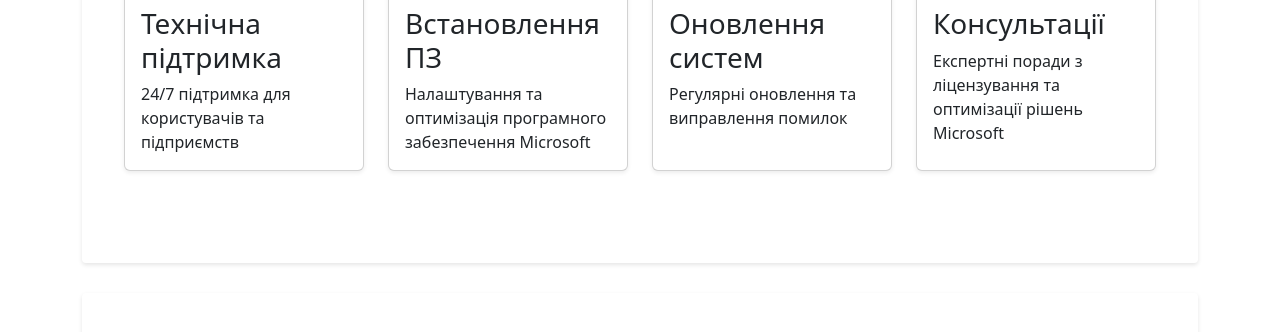
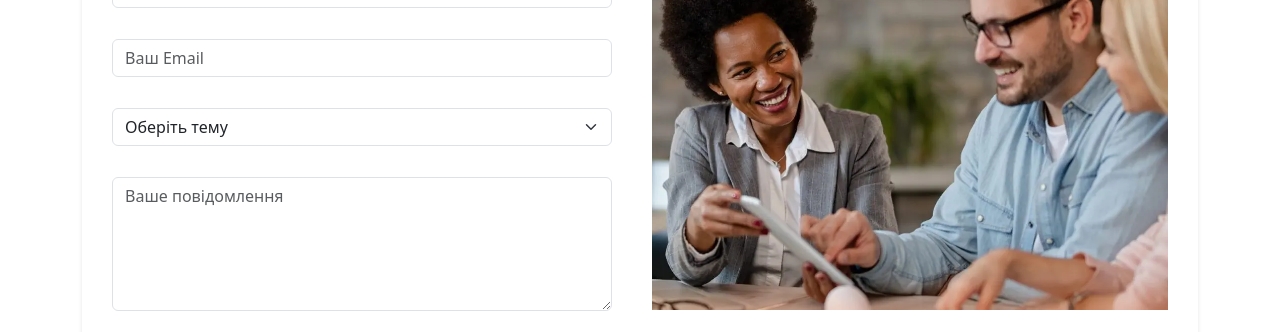
Before and after one commit to roman-zvir/microsoft-lviv, a plain HTML site: page support.html in a window 1280 px wide. Shown: the part 242-574 px from the top of the page. Drawn offline with Linux system fonts and the light colour scheme.

Commit message:
Update support.html

```diff
--- a/support.html
+++ b/support.html
@@ -39,47 +39,7 @@
     <!--MAIN CONTENT-->
     <main class="container">
 
-<!--SERVICES SECTION-->
-    <section id="services" class="section py-5">
-        <div class="container">
-            <h2>Наші послуги</h2>
-            <div class="row">
-                <div class="col-lg-3 col-md-6 mb-4">
-                    <div class="card h-100 shadow-sm">
-                        <div class="card-body">
-                            <h3 class="card-title">Технічна підтримка</h3>
-                            <p class="card-text">24/7 підтримка для користувачів та підприємств</p>
-                        </div>
-                    </div>
-                </div>
-                <div class="col-lg-3 col-md-6 mb-4">
-                    <div class="card h-100 shadow-sm">
-                        <div class="card-body">
-                            <h3 class="card-title">Встановлення ПЗ</h3>
-                            <p class="card-text">Налаштування та оптимізація програмного забезпечення Microsoft</p>
-                        </div>
-                    </div>
-                </div>
-                <div class="col-lg-3 col-md-6 mb-4">
-                    <div class="card h-100 shadow-sm">
-                        <div class="card-body">
-                            <h3 class="card-title">Оновлення систем</h3>
-                            <p class="card-text">Регулярні оновлення та виправлення помилок</p>
-                        </div>
-                    </div>
-                </div>
-                <div class="col-lg-3 col-md-6 mb-4">
-                    <div class="card h-100 shadow-sm">
-                        <div class="card-body">
-                            <h3 class="card-title">Консультації</h3>
-                            <p class="card-text">Експертні поради з ліцензування та оптимізації рішень Microsoft</p>
-                        </div>
-                    </div>
-                </div>
-            </div>
-        </div>
-    </section>
-    <!--/SERVICES SECTION-->
+
 
         <!--FEEDBACK SECTION-->
         <section id="feedback" class="section py-5">
```
